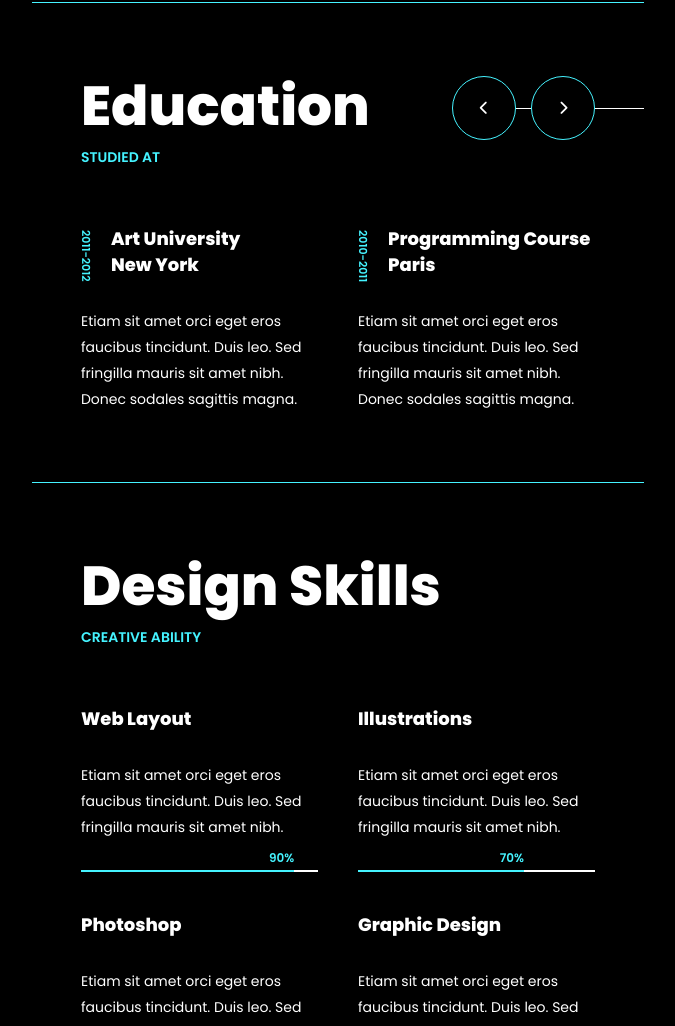
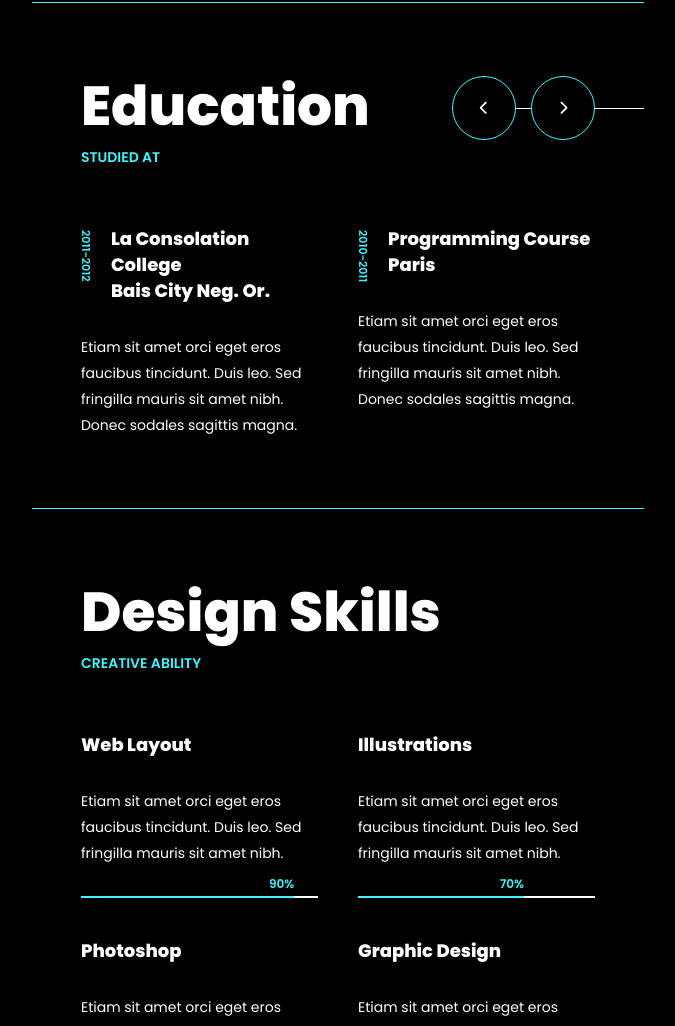
Before and after one commit to Jaime40/my-cv, a plain HTML site: page index.html in a window 1280 px wide. Shown: the part 4448-5474 px from the top of the page, without its empty margins (544-1219 px from the left). Drawn offline with Linux system fonts and the light colour scheme; files whose address does not match are found by name; a web font is replaced by a local one.

Commit message:
Update index.html

```diff
--- a/index.html
+++ b/index.html
@@ -660,7 +660,7 @@
               <div class="item">
                 <div class="resume-item active">
                   <div class="date">2011-2012</div>
-                  <div class="name">Art University <br />New York</div>
+                  <div class="name">La Consolation College  <br />Bais City Neg. Or.</div>
                   <div class="single-post-text">
                     <p>
                       Etiam sit amet orci eget eros faucibus tincidunt. Duis leo. Sed fringilla mauris sit amet nibh.
```
